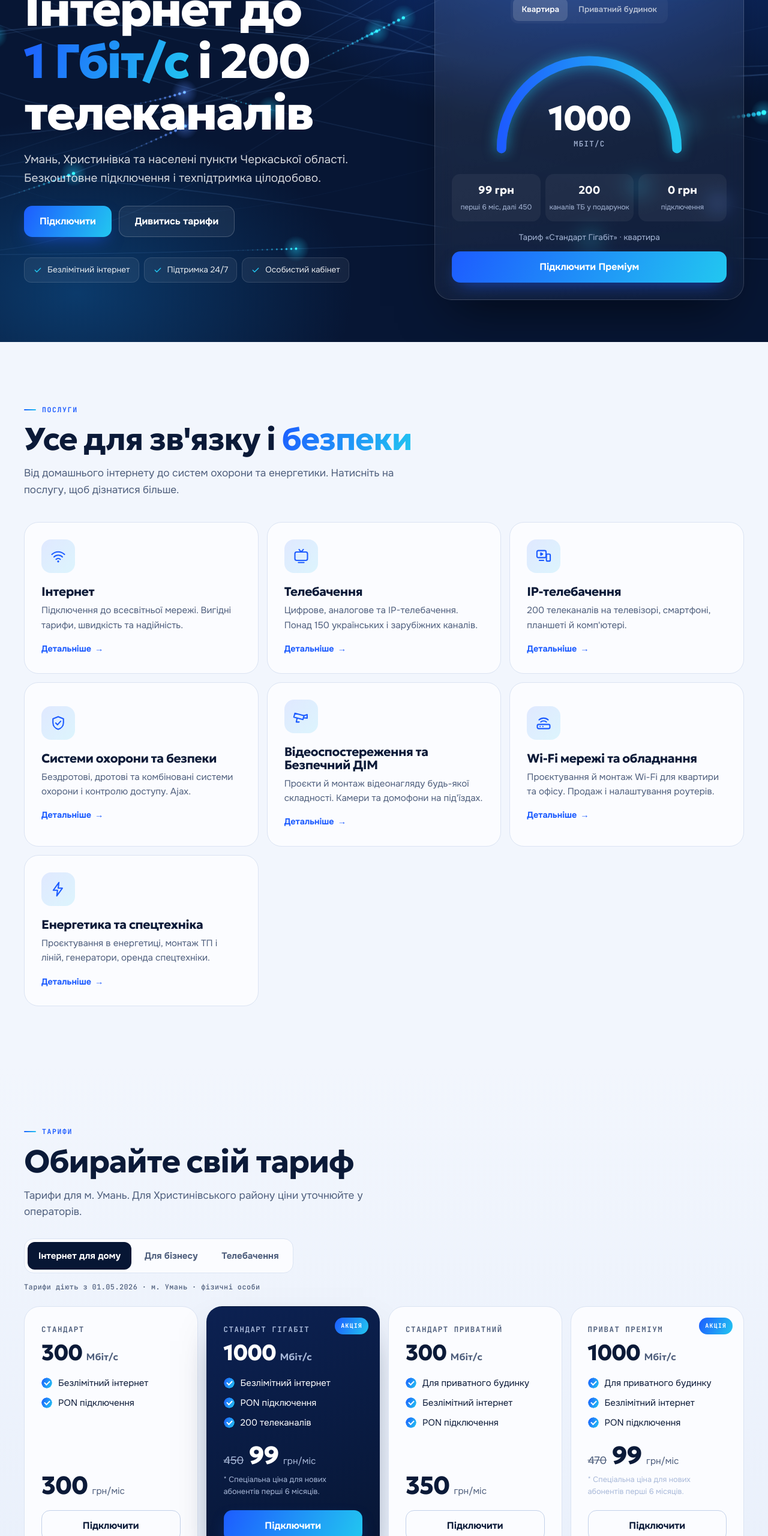
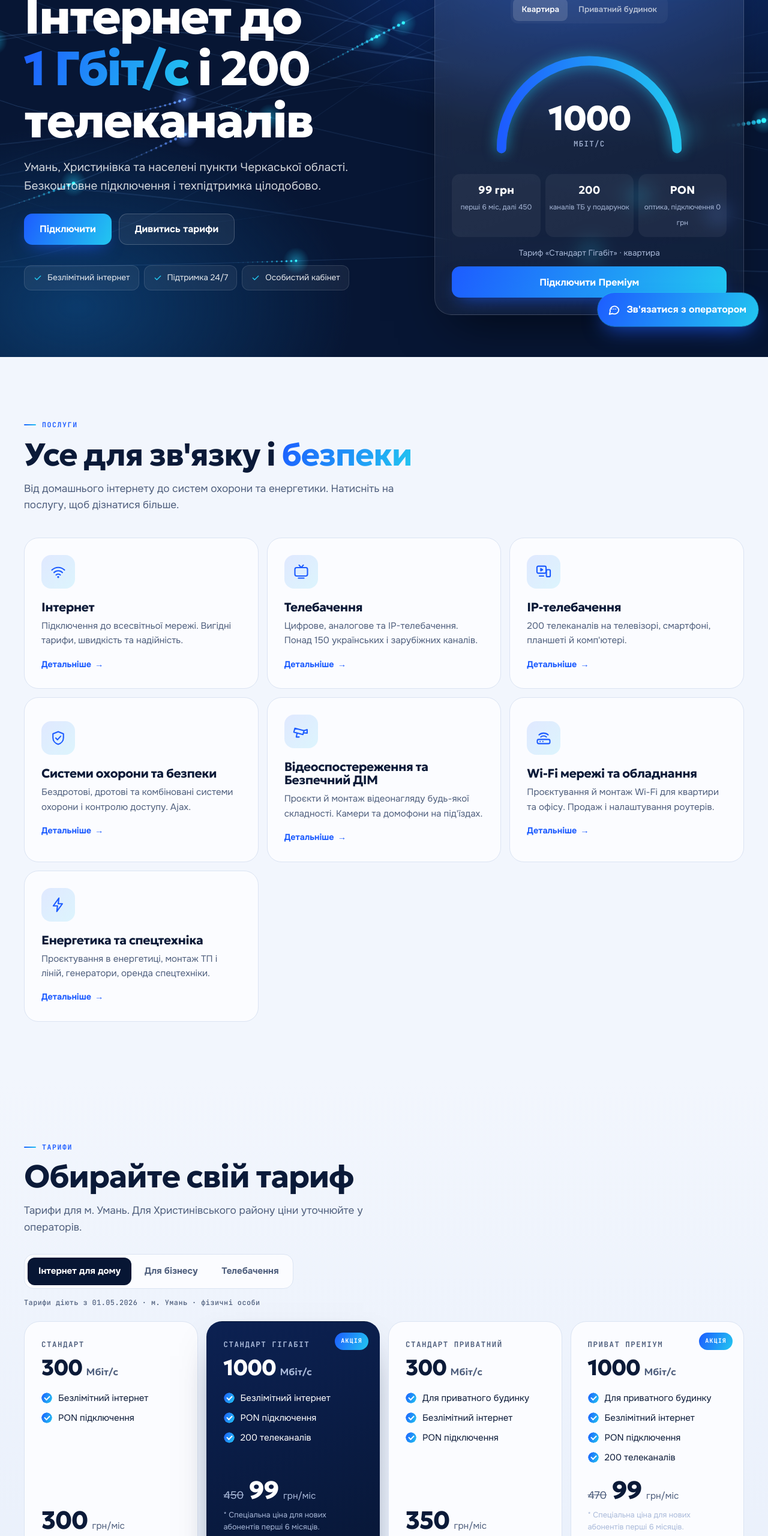
Before and after one commit to ElGraccie/kdkkdk, a plain HTML site: page tim/index.html in a window 1280 px wide. Shown: the part 240-2800 px from the top of the page at 60% size. Drawn offline with Linux system fonts and the light colour scheme.

Commit message:
ТІМ: 200 каналів і PON у Преміум, плаваюча кнопка зв'язку з оператором
Co-Authored-By: Claude Opus 5.5 <noreply@anthropic.com>
Claude-Session: https://claude.ai/code/session_01BXoJcU4kqS3DvNzNpTf84t

```diff
--- a/tim/index.html
+++ b/tim/index.html
@@ -286,10 +286,29 @@ details.equip[open] summary i{transform:rotate(45deg)}
 .cta h2{font-size:clamp(2.2rem,6vw,4.4rem);font-weight:800;margin:14px 0 14px}
 .cta p{color:rgba(255,255,255,.78);margin:0 auto 28px;max-width:44ch}
 .cta .row{display:flex;flex-wrap:wrap;gap:12px;justify-content:center}
-footer{background:var(--navy);color:var(--muted-d);padding:40px 0 50px;font-size:.88rem}
+footer{background:var(--navy);color:var(--muted-d);padding:40px 0 100px;font-size:.88rem}
 footer .wrap{display:flex;flex-wrap:wrap;gap:14px 30px;justify-content:space-between;align-items:center}
 footer a{text-decoration:none}footer a:hover{color:#fff}
 footer .logo{margin:0}
+
+/* floating contact */
+.fab{position:fixed;right:16px;bottom:calc(16px + env(safe-area-inset-bottom));z-index:45;display:flex;flex-direction:column;align-items:flex-end;gap:10px}
+.fab-main{display:inline-flex;align-items:center;gap:10px;min-height:56px;padding:0 20px 0 16px;border-radius:999px;background:var(--grad);color:#fff;font-weight:700;box-shadow:0 14px 34px -10px rgba(29,92,255,.75);transition:transform .4s var(--ease-out),box-shadow .4s var(--ease)}
+.fab-main:hover{transform:translateY(-2px)}
+.fab-main svg{width:22px;height:22px}
+.fab-main .ring{position:absolute;inset:0;border-radius:999px;box-shadow:0 0 0 0 rgba(34,199,240,.5);animation:fabp 2.6s -1s infinite;pointer-events:none}
+@keyframes fabp{70%,100%{box-shadow:0 0 0 14px rgba(34,199,240,0)}}
+.fab-main{position:relative}
+.fab-list{display:flex;flex-direction:column;align-items:flex-end;gap:8px;opacity:0;transform:translateY(10px) scale(.96);transform-origin:bottom right;pointer-events:none;transition:opacity .35s var(--ease-out),transform .45s var(--ease-out)}
+.fab.open .fab-list{opacity:1;transform:none;pointer-events:auto}
+.fab-list a{display:inline-flex;align-items:center;gap:10px;min-height:50px;padding:0 18px 0 14px;border-radius:999px;color:#fff;font-weight:700;text-decoration:none;box-shadow:0 10px 26px -10px rgba(0,0,0,.5);transition:transform .35s var(--ease-out)}
+.fab-list a:hover{transform:translateX(-3px)}
+.fab-list a svg{width:20px;height:20px}
+.fab-list .vb{background:#7360f2}.fab-list .tg{background:#229ed9}.fab-list .cl{background:var(--navy2)}
+.fab.open .fab-main .ring{display:none}
+.fab .xi{display:none}.fab.open .ci{display:none}.fab.open .xi{display:block}
+body:has(dialog[open]) .fab{opacity:0;pointer-events:none}
+@media (max-width:480px){.fab-main .lbl{display:none}.fab-main{padding:0;width:58px;justify-content:center}}
 
 /* dialogs */
 dialog{border:0;padding:0;color:var(--ink);background:var(--card);max-width:none}
@@ -402,7 +421,7 @@ body.paused *,body.paused *::before,body.paused *::after{animation-play-state:pa
       <div class="gauge-foot">
         <div><b id="gPrice">99 грн</b><span id="gPriceL">перші 6 міс, далі 450</span></div>
         <div><b id="gExtra">200</b><span id="gExtraL">каналів ТБ у подарунок</span></div>
-        <div><b>0 грн</b><span>підключення</span></div>
+        <div><b id="gConn">PON</b><span id="gConnL">0 грн підключення</span></div>
       </div>
       <p class="gname" id="gName">Тариф «Стандарт Гігабіт»</p>
       <button class="btn btn-blue gbtn" id="gBtn" data-order="Стандарт Гігабіт">Підключити Преміум</button>
@@ -575,6 +594,15 @@ body.paused *,body.paused *::before,body.paused *::after{animation-play-state:pa
   </div>
 </footer>
 
+<div class="fab" id="fab">
+  <div class="fab-list" id="fabList" role="menu" aria-label="Зв'язатися з оператором">
+    <a class="vb" role="menuitem" href="viber://pa?chatURI=tim_support_bot"><svg viewBox="0 0 24 24" fill="none" stroke="currentColor" stroke-width="1.9" stroke-linecap="round" stroke-linejoin="round" aria-hidden="true"><path d="M5 4h14a1 1 0 0 1 1 1v10a1 1 0 0 1-1 1h-7l-5 4v-4H5a1 1 0 0 1-1-1V5a1 1 0 0 1 1-1z"/></svg>Viber</a>
+    <a class="tg" role="menuitem" href="https://t.me/tim_support_bot" target="_blank" rel="noopener"><svg viewBox="0 0 24 24" fill="none" stroke="currentColor" stroke-width="1.9" stroke-linecap="round" stroke-linejoin="round" aria-hidden="true"><path d="M21 4L3 11l6 2 2 6 3-4 5 4z"/><path d="M9 13l12-9"/></svg>Telegram</a>
+    <a class="cl" role="menuitem" href="tel:0971992299"><svg viewBox="0 0 24 24" fill="none" stroke="currentColor" stroke-width="1.9" stroke-linecap="round" stroke-linejoin="round" aria-hidden="true"><path d="M5 3h3l2 5-2.500 1.500a11 11 0 0 0 7 7L16 14l5 2v3a2 2 0 0 1-2 2A16 16 0 0 1 3 5a2 2 0 0 1 2-2"/></svg>(097) 199-22-99</a>
+  </div>
+  <button class="fab-main" id="fabBtn" aria-expanded="false" aria-controls="fabList"><span class="ring"></span><svg class="ci" viewBox="0 0 24 24" fill="none" stroke="currentColor" stroke-width="2" stroke-linecap="round" stroke-linejoin="round" aria-hidden="true"><path d="M21 12a8 8 0 0 1-11.600 7.100L4 20.500l1.400-4.700A8 8 0 1 1 21 12z"/><path d="M8.500 11h.01M12 11h.01M15.500 11h.01"/></svg><svg class="xi" viewBox="0 0 24 24" fill="none" stroke="currentColor" stroke-width="2.200" stroke-linecap="round" aria-hidden="true"><path d="M6 6l12 12M18 6L6 18"/></svg><span class="lbl">Зв'язатися з оператором</span></button>
+</div>
+
 <dialog class="mnav" id="mnav" aria-label="Меню">
   <button class="x" data-close aria-label="Закрити" style="color:#fff;background:rgba(255,255,255,.1)">✕</button>
   <a href="#services" data-close>Послуги</a><a href="#tariffs" data-close>Тарифи</a><a href="#pick" data-close>Підбір швидкості</a><a href="#pay" data-close>Оплата</a><a href="#news" data-close>Новини</a><a href="#contacts" data-close>Контакти</a>
@@ -660,10 +688,10 @@ $('#burger').addEventListener('click',function(){$('#mnav').showModal()});
 (function(){
   var v=$('#gVal'),n=$('#gNum'),cur=0,anim=0;
   var G={
-    std:{flat:{sp:300,price:'300 грн',priceL:'на місяць',extra:'PON',extraL:'оптика до дверей',name:'Тариф «Стандарт» · квартира',order:'Стандарт',btn:'Підключити Стандарт'},
-         house:{sp:300,price:'350 грн',priceL:'на місяць',extra:'PON',extraL:'оптика до будинку',name:'Тариф «Стандарт Приватний» · будинок',order:'Стандарт Приватний',btn:'Підключити Стандарт'}},
-    prem:{flat:{sp:1000,price:'99 грн',priceL:'перші 6 міс, далі 450',extra:'200',extraL:'каналів ТБ у подарунок',name:'Тариф «Стандарт Гігабіт» · квартира',order:'Стандарт Гігабіт',btn:'Підключити Преміум'},
-          house:{sp:1000,price:'99 грн',priceL:'перші 6 міс, далі 470',extra:'PON',extraL:'оптика до будинку',name:'Тариф «Приват Преміум» · будинок',order:'Приват Преміум',btn:'Підключити Преміум'}}};
+    std:{flat:{sp:300,price:'300 грн',priceL:'на місяць',extra:'PON',extraL:'оптика до дверей',conn:'0 грн',connL:'підключення',name:'Тариф «Стандарт» · квартира',order:'Стандарт',btn:'Підключити Стандарт'},
+         house:{sp:300,price:'350 грн',priceL:'на місяць',extra:'PON',extraL:'оптика до будинку',conn:'0 грн',connL:'підключення',name:'Тариф «Стандарт Приватний» · будинок',order:'Стандарт Приватний',btn:'Підключити Стандарт'}},
+    prem:{flat:{sp:1000,price:'99 грн',priceL:'перші 6 міс, далі 450',extra:'200',extraL:'каналів ТБ у подарунок',conn:'PON',connL:'оптика, підключення 0 грн',name:'Тариф «Стандарт Гігабіт» · квартира',order:'Стандарт Гігабіт',btn:'Підключити Преміум'},
+          house:{sp:1000,price:'99 грн',priceL:'перші 6 міс, далі 470',extra:'200',extraL:'каналів ТБ у подарунок',conn:'PON',connL:'оптика, підключення 0 грн',name:'Тариф «Приват Преміум» · будинок',order:'Приват Преміум',btn:'Підключити Преміум'}}};
   var gk='prem',hk='flat';
   function draw(x){v.style.strokeDashoffset=440*(1-x/1000);n.textContent=Math.round(x)}
   function go(to,delay){
@@ -678,7 +706,7 @@ $('#burger').addEventListener('click',function(){$('#mnav').showModal()});
     document.querySelectorAll('.hsel button').forEach(function(b){b.setAttribute('aria-checked',b.dataset.h===hk)});
     document.querySelector('.gsel [data-g=std] span').textContent=G.std[hk].price.replace(' грн','')+' грн · 300 Мбіт/с';
     document.querySelector('.gsel [data-g=prem] span').textContent=(hk==='flat'?'450':'470')+' грн · 1000 Мбіт/с';
-    $('#gPrice').textContent=g.price;$('#gPriceL').textContent=g.priceL;$('#gExtra').textContent=g.extra;$('#gExtraL').textContent=g.extraL;
+    $('#gPrice').textContent=g.price;$('#gPriceL').textContent=g.priceL;$('#gExtra').textContent=g.extra;$('#gExtraL').textContent=g.extraL;$('#gConn').textContent=g.conn;$('#gConnL').textContent=g.connL;
     $('#gName').textContent=g.name;var btn=$('#gBtn');btn.textContent=g.btn;btn.setAttribute('data-order',g.order);
     go(g.sp,delay);
   }
@@ -708,7 +736,7 @@ var T={
   {n:'Стандарт',sp:'300',f:['Безлімітний інтернет','PON підключення'],pr:300},
   {n:'Стандарт Гігабіт',sp:'1000',f:['Безлімітний інтернет','PON підключення','200 телеканалів'],pr:99,old:450,hot:1,flag:'Акція',promo:'Спеціальна ціна для нових абонентів перші 6 місяців.'},
   {n:'Стандарт Приватний',sp:'300',f:['Для приватного будинку','Безлімітний інтернет','PON підключення'],pr:350},
-  {n:'Приват Преміум',sp:'1000',f:['Для приватного будинку','Безлімітний інтернет','PON підключення'],pr:99,old:470,flag:'Акція',promo:'Спеціальна ціна для нових абонентів перші 6 місяців.'}],
+  {n:'Приват Преміум',sp:'1000',f:['Для приватного будинку','Безлімітний інтернет','PON підключення','200 телеканалів'],pr:99,old:470,flag:'Акція',promo:'Спеціальна ціна для нових абонентів перші 6 місяців.'}],
   eq:[['Реальна IP-адреса для фізичних осіб','60 грн'],['Реальна IP-адреса для юридичних осіб','100 грн']],eqt:'Послуги'},
  biz:{c:'c4',note:'Тарифи діють з 01.05.2026 · м. Умань · юридичні особи',p:[
   {n:'Офіс Стандарт',sp:'300',f:['Безлімітний інтернет','PON підключення'],pr:800},
@@ -749,8 +777,8 @@ function calc(){
   need=Math.round(need*1.3/10)*10;if(cnt&&need<50)need=50;
   $('#needN').textContent=need;$('#needBar').style.width=Math.min(100,need/10)+'%';
   var name,text,why;
-  if(need>220&&homeType==='house'){name='Приват Преміум';text='1000 Мбіт/с для приватного будинку, безліміт, PON підключення. Акція: 99 грн/міс перші 6 місяців, далі 470 грн.';why='У вас багато одночасних пристроїв, тож запас швидкості не завадить: ігри, 4K і дзвінки не заважатимуть одне одному.'}
-  else if(need>220){name='Стандарт Гігабіт';text='1000 Мбіт/с, 200 телеканалів. Акція: 99 грн/міс перші 6 місяців, далі 450 грн.';why='У вас багато одночасних пристроїв, тож запас швидкості не завадить: ігри, 4K і дзвінки не заважатимуть одне одному.'}
+  if(need>220&&homeType==='house'){name='Приват Преміум';text='1000 Мбіт/с для приватного будинку, 200 телеканалів, безліміт, PON підключення. Акція: 99 грн/міс перші 6 місяців, далі 470 грн.';why='У вас багато одночасних пристроїв, тож запас швидкості не завадить: ігри, 4K і дзвінки не заважатимуть одне одному.'}
+  else if(need>220){name='Стандарт Гігабіт';text='1000 Мбіт/с, 200 телеканалів, безліміт, PON підключення. Акція: 99 грн/міс перші 6 місяців, далі 450 грн.';why='У вас багато одночасних пристроїв, тож запас швидкості не завадить: ігри, 4K і дзвінки не заважатимуть одне одному.'}
   else if(homeType==='house'){name='Стандарт Приватний';text='300 Мбіт/с для приватного будинку, безліміт, PON підключення. 350 грн/міс.';why='300 Мбіт/с з запасом вистачить на всю родину. Захочете більше, тариф легко змінити.'}
   else{name='Стандарт';text='300 Мбіт/с, безлімітний інтернет, PON підключення. 300 грн/міс.';why='300 Мбіт/с з запасом вистачить на всю родину. Захочете більше, тариф легко змінити.'}
   $('#recName').textContent=name;$('#recText').textContent=text;$('#recWhy').textContent=why;
@@ -779,6 +807,15 @@ document.addEventListener('click',function(e){
   if(e.target.tagName==='DIALOG')e.target.close();
 });
 
+/* floating contact */
+(function(){
+  var f=$('#fab'),b=$('#fabBtn');
+  function set(o){f.classList.toggle('open',o);b.setAttribute('aria-expanded',o)}
+  b.addEventListener('click',function(e){e.stopPropagation();set(!f.classList.contains('open'))});
+  document.addEventListener('click',function(e){if(!e.target.closest('#fab'))set(false)});
+  document.addEventListener('keydown',function(e){if(e.key==='Escape')set(false)});
+})();
+
 watch(document);
 })();
 </script>
```
